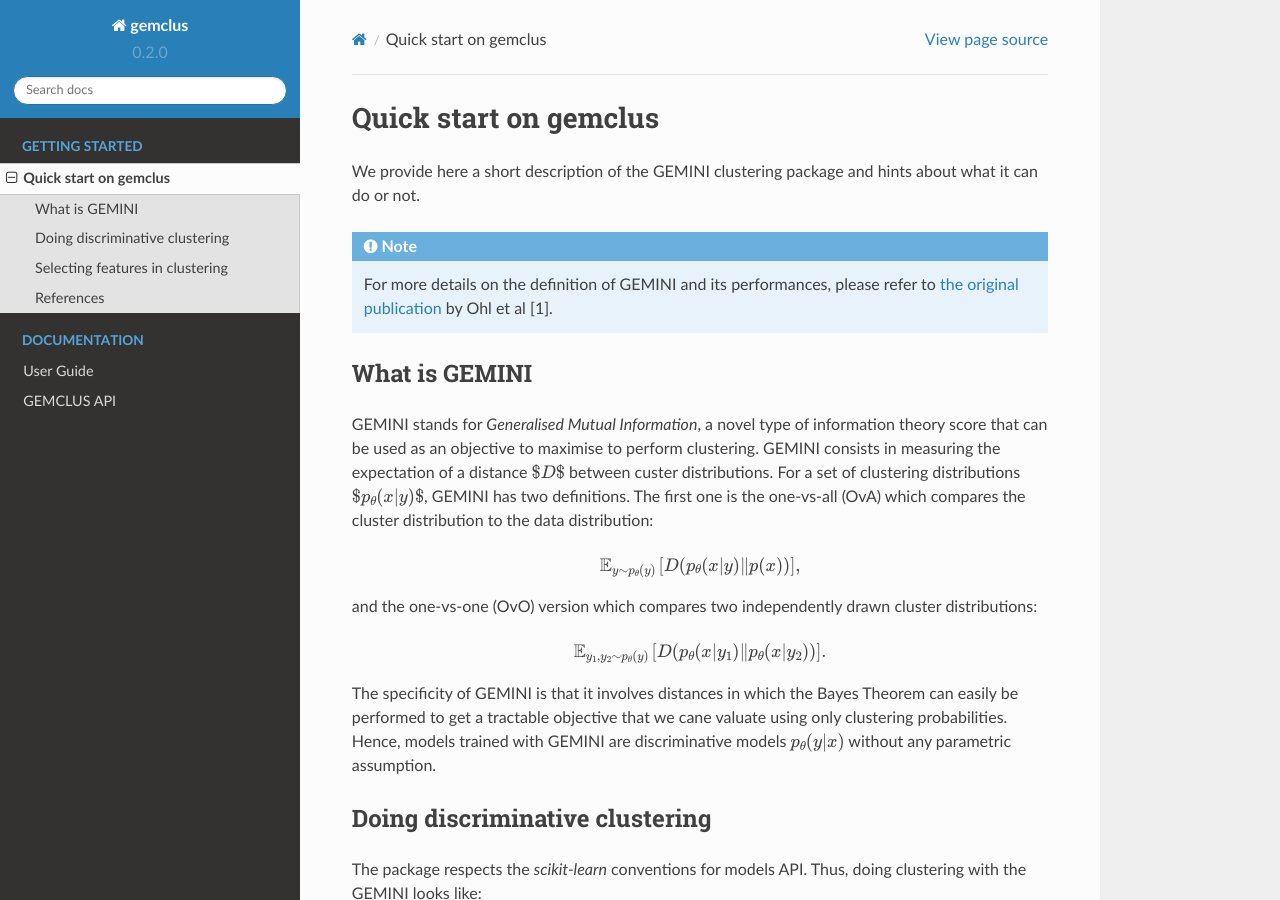
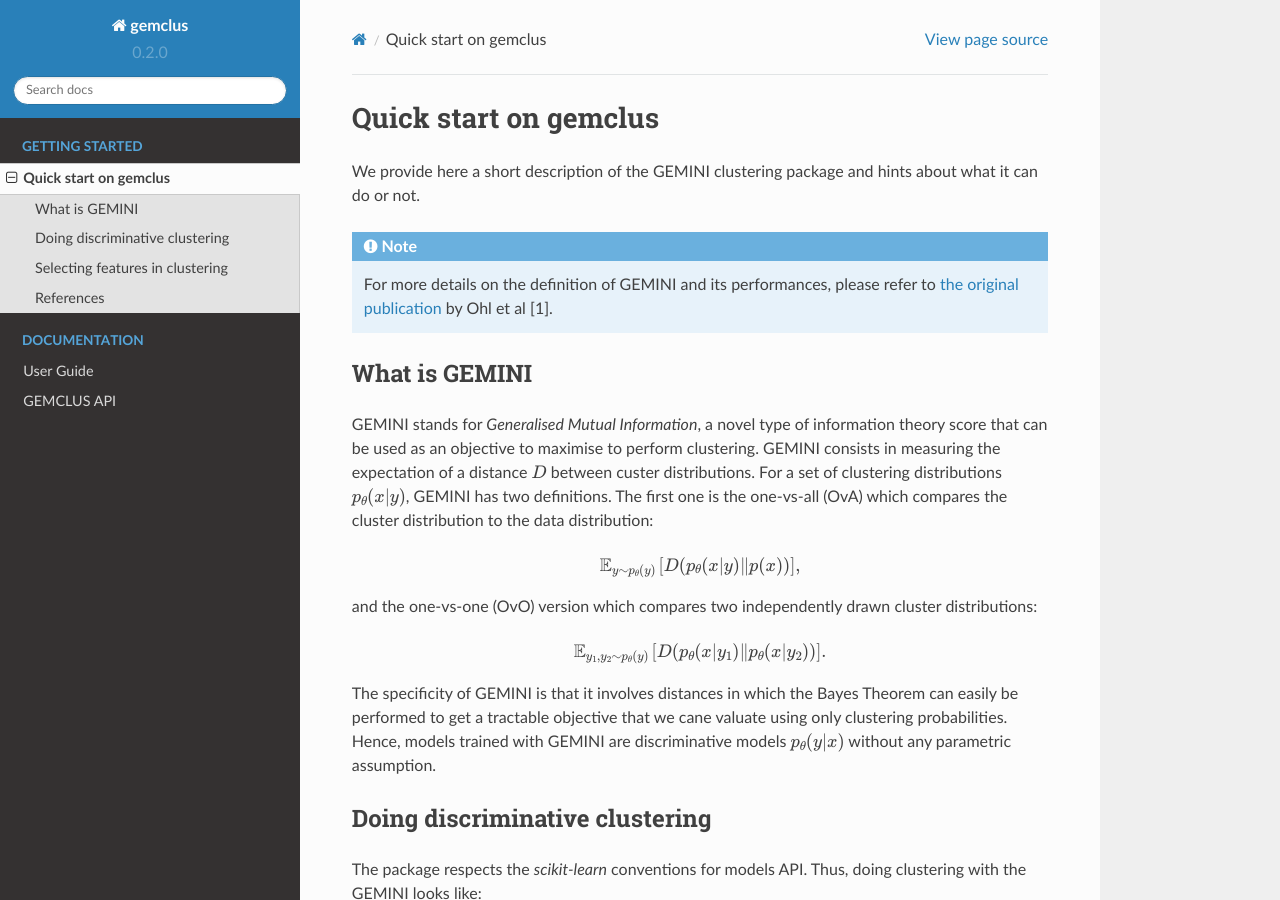
Before and after one commit to gemini-clustering/GemClus, a Sphinx documentation site: the page built from doc/quick_start.rst, in a window 1280 px wide and 900 px high. Built offline with Sphinx 7.4.7 and the Read the Docs theme 2.0.0, drawn with Linux system fonts in a browser that asks for light colours; formulas are drawn with MathJax 3; pages that are not in the unit, such as notebooks, are missing from menus.

```diff
--- a/doc/quick_start.rst
+++ b/doc/quick_start.rst
@@ -12,16 +12,18 @@ What is GEMINI
 ================
 
 GEMINI stands for `Generalised Mutual Information`, a novel type of information theory score that can be used as an
-objective to maximise to perform clustering. GEMINI consists in measuring the expectation of a distance :math:`$D$`
-between custer distributions. For a set of clustering distributions :math:`$p_\theta(x|y)$`, GEMINI has two definitions.
+objective to maximise to perform clustering. GEMINI consists in measuring the expectation of a distance :math:`D`
+between custer distributions. For a set of clustering distributions :math:`p_\theta(x|y)`, GEMINI has two definitions.
 The first one is the one-vs-all (OvA) which compares the cluster distribution to the data distribution:
 
 .. math::
+
     \mathbb{E}_{y \sim p_\theta(y)} \left[ D(p_\theta(x|y) \| p(x))\right],
 
 and the one-vs-one (OvO) version which compares two independently drawn cluster distributions:
 
 .. math::
+
     \mathbb{E}_{y_1, y_2 \sim p_\theta(y)} \left[ D(p_\theta(x|y_1) \| p_\theta(x | y_2))\right].
 
 The specificity of GEMINI is that it involves distances in which the Bayes Theorem can easily be performed to get
```
Also changed, not shown: 1 other file.
